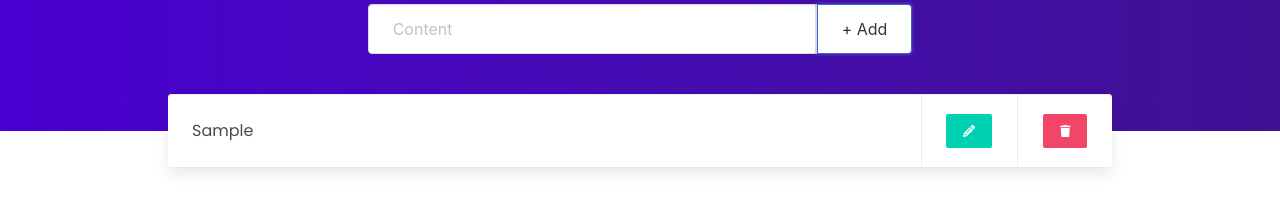
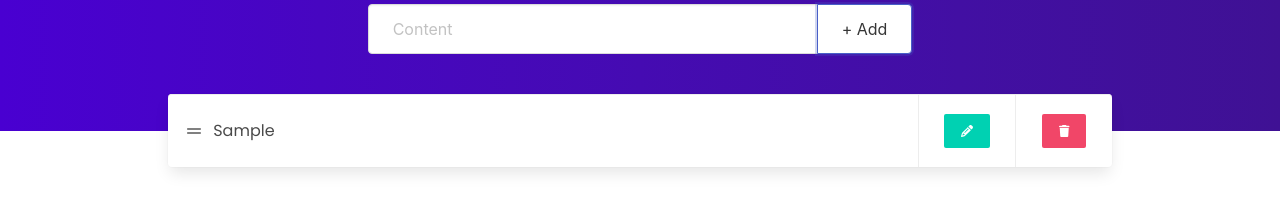
Before and after one commit to biosanity/react-todo, a React (Create React App) app: page / in a window 1280 px wide. Both pictures are taken after typing "Sample" into the empty fields and a click on the button "+ Add". Shown: the part 154-366 px from the top of the page. Built offline with nearby package versions, Linux system fonts and the light colour scheme.

Commit message:
feat: implemented rag and drop functionality

```diff
--- a/package.json
+++ b/package.json
@@ -11,9 +11,11 @@
     "@testing-library/user-event": "^13.5.0",
     "bulma": "^0.9.4",
     "react": "^18.2.0",
+    "react-beautiful-dnd": "^13.1.1",
     "react-dom": "^18.2.0",
     "react-scripts": "5.0.1",
     "sass": "^1.64.2",
+    "uuid": "^9.0.0",
     "web-vitals": "^2.1.4"
   },
   "scripts": {
--- a/src/App.js
+++ b/src/App.js
@@ -1,4 +1,6 @@
 import React, { useState, useEffect } from "react";
+import { DragDropContext, Droppable, Draggable } from "react-beautiful-dnd";
+import { v4 as uuidv4 } from "uuid";
 
 import "./App.scss";
 import TodoInput from "./components/TodoInput";
@@ -10,12 +12,33 @@ const App = () => {
 
   const [todoItems, setTodoItems] = useState(initialTodoItems);
 
+  const handleDragDrop = (results) => {
+    const { source, destination, type } = results;
+    if (!destination) return;
+    if (
+      source.droppableId === destination.droppableId &&
+      source.index === destination.index
+    )
+      return;
+
+    if (type === "group") {
+      const newTodoItems = [...todoItems];
+      const [removedItem] = newTodoItems.splice(source.index, 1);
+      newTodoItems.splice(destination.index, 0, removedItem);
+
+      setTodoItems(newTodoItems);
+    }
+  };
+
   useEffect(() => {
     localStorage.setItem("todoItems", JSON.stringify(todoItems));
   }, [todoItems]);
 
   const createTodoItem = (todo) => {
-    const newTodoItems = [...todoItems, { todo, complete: false }];
+    const newTodoItems = [
+      ...todoItems,
+      { id: uuidv4(), todo, complete: false },
+    ];
     setTodoItems(newTodoItems);
   };
 
@@ -53,8 +76,19 @@ const App = () => {
       <h1 className="mb-2 is-size-2 has-text-white has-text-centered">
         To-do App
       </h1>
+      <DragDropContext onDragEnd={handleDragDrop}>
         <TodoInput createTodoItem={createTodoItem} />
+        <Droppable droppableId="ROOT" type="group">
+          {(provided) => (
+            <div {...provided.droppableProps} ref={provided.innerRef}>
               {todoItems.map((item, index) => (
+                <Draggable draggableId={item.id} key={item.id} index={index}>
+                  {(provided) => (
+                    <div
+                      {...provided.dragHandleProps}
+                      {...provided.draggableProps}
+                      ref={provided.innerRef}
+                    >
                       <TodoItem
                         key={index}
                         index={index}
@@ -63,7 +97,15 @@ const App = () => {
                         updateTodoItem={updateTodoItem}
                         updateTodoItemStatus={updateTodoItemStatus}
                       />
+                    </div>
+                  )}
+                </Draggable>
               ))}
+              {provided.placeholder}
+            </div>
+          )}
+        </Droppable>
+      </DragDropContext>
     </div>
   );
 };
--- a/src/components/TodoItem.js
+++ b/src/components/TodoItem.js
@@ -1,5 +1,9 @@
 import { FontAwesomeIcon } from "@fortawesome/react-fontawesome";
-import { faPencil, faTrash } from "@fortawesome/free-solid-svg-icons";
+import {
+  faPencil,
+  faTrash,
+  faGripLines,
+} from "@fortawesome/free-solid-svg-icons";
 
 const TodoItem = ({
   item,
@@ -12,10 +16,15 @@ const TodoItem = ({
     <div className="card m-2">
       <footer class="card-footer">
         <li
-          className="p-5 card-footer-item todo-item-content has-text-left"
+          className="pt-5 pb-5 card-footer-item todo-item-content has-text-left"
           onClick={() => updateTodoItemStatus(index)}
           style={{ textDecoration: item.complete ? "line-through" : "" }}
         >
+          <FontAwesomeIcon
+            icon={faGripLines}
+            className="mr-3"
+            style={{ color: "gray" }}
+          />
           {item.todo}
         </li>
         <li className="card-footer-item">
--- a/src/index.js
+++ b/src/index.js
@@ -6,11 +6,7 @@ import reportWebVitals from "./reportWebVitals";
 import "bulma/css/bulma.min.css";
 
 const root = ReactDOM.createRoot(document.getElementById("root"));
-root.render(
-  <React.StrictMode>
-    <App />
-  </React.StrictMode>
-);
+root.render(<App />);
 
 // If you want to start measuring performance in your app, pass a function
 // to log results (for example: reportWebVitals(console.log))
```
Also changed, not shown: 1 other file (tests, documents, lock files or other folders). Lines whose indentation alone changed are shown as unchanged.
